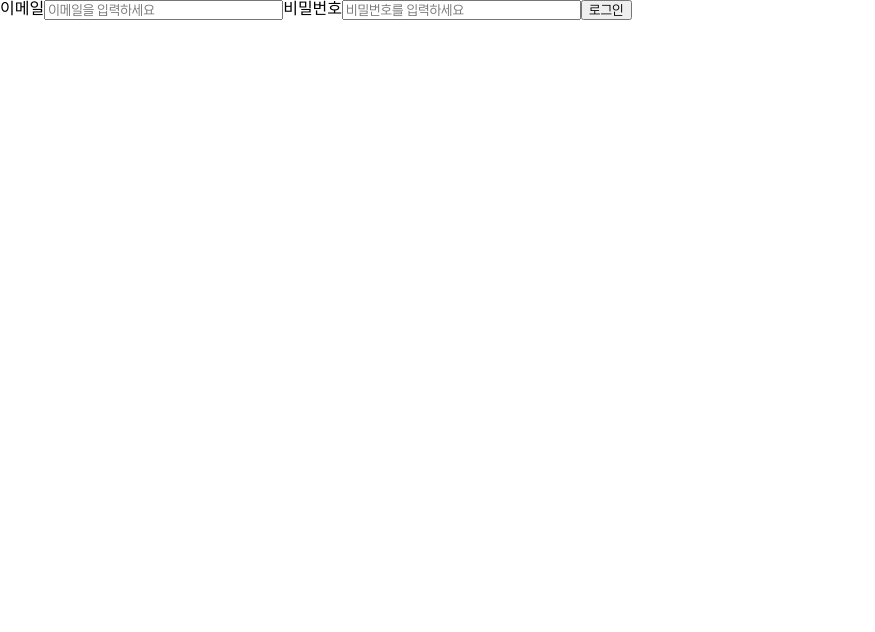
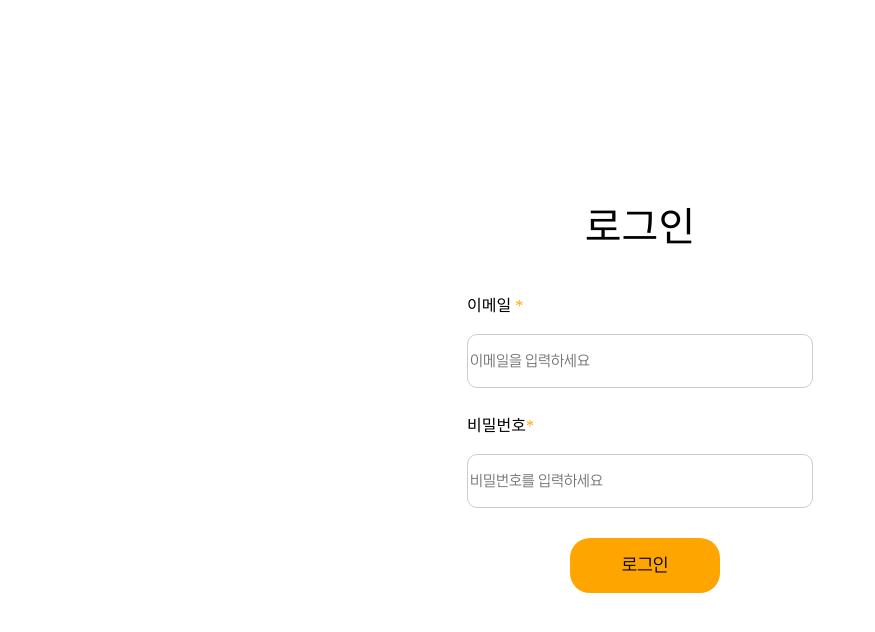
Before and after one commit to cara656513/gatherMBTI, a React (Vite) app: page /login in a window 1280 px wide. Shown: the top 632 px of the page, without its empty margins (0-875 px from the left). Built offline with nearby package versions, Linux system fonts and the light colour scheme; no server answers.

Commit message:
변경사항완료

```diff
--- a/src/components/LoginComponent.jsx
+++ b/src/components/LoginComponent.jsx
@@ -2,21 +2,79 @@ import React, { useEffect, useState } from 'react'
 import supabase from '../supabase'
 import { useNavigate } from 'react-router-dom';
 import styled from 'styled-components';
+const Container = styled.div`
+    display: flex;
+    width: 100vw;
+    height: 100vh;
+    justify-content: center;
+    align-items: center;
+    `
+const Logincontainer = styled.div`
+      width: 500px;
+      height: 500px;
+      display: flex;
+      justify-content: center;
+      align-items: center;
+      flex-direction: column;
+
+     `
+
+const LoginTitle = styled.h1`
+      font-size:  40px;
+      margin-bottom: 50px;
+     `
+const InputonBox = styled.div`
+      display: flex;
+      margin-bottom: 30px;
+      margin-top: 20px;
+      gap: 10px;
+     `
+const Input = styled.input`
+   width: 340px;
+   height: 50px;
+   font-size: 15px;
+   border: 1px solid #ccc;
+   border-radius: 10px;
+`;
+
+
+const LargeButton = styled.button`
+    width: 150px;
+    height: 55px;
+    font-size: 18px;
+    padding: 15px;
+    border-radius: 20px;
+    background-color: orange;
+    border: none;
+     `
+const ButtonBox = styled.div`
+      display: flex;
+      justify-content: center;
+      align-items: center;
+height: auto;
+width: auto;
+flex-wrap: wrap;
+gap: 10px;
+     `
+const Starbox = styled.span`
+  color: orange;
+`
 const LoginComponent = () => {
-     const [user , setuser] = useState(null);
-     const [email , setemail] = useState("");
-     const [password , setpassword ] = useState("");
+
+  const [email, setEmail] = useState("");
+  const [password, setPassword] = useState("");
   const navigate = useNavigate();
+  const [user, setuser] = useState("");
   const [errorMessage, setErrorMessage] = useState("");
   const onChangeEmail = (e) => {
-      setemail(e.target.value);
+    setEmail(e.target.value);
   };
 
   const onChangePassword = (e) => {
-      setpassword(e.target.value);
+    setPassword(e.target.value);
   };
 
-    const signInUser = async (e)=> {
+  const signInUser = async (e) => {
     e.preventDefault();
     const { data, error } = await supabase.auth.signInWithPassword({
       email,
@@ -25,10 +83,13 @@ const LoginComponent = () => {
     if (error) {
       console.error("로그인 실패:", error.message);
       console.log(error)
+      setErrorMessage("로그인을 다시 시도해주세요")
     }
     else {
       console.log("로그인 성공:", data);
-        setErrorMessage("")
+
+
+      setuser(data.user)
       navigate('/')
     }
 
@@ -37,15 +98,37 @@ const LoginComponent = () => {
   }
 
   return (
+    <>
+      <Container>
+        <Logincontainer>
+          <LoginTitle>로그인</LoginTitle>
+          <form action="" onSubmit={signInUser} >
+            <span >이메일 <Starbox>*</Starbox></span>
 
-    <form action="" onSubmit = {signInUser} >
-    <span>이메일</span>
-    <input type="text" placeholder='이메일을 입력하세요'  value={email} onChange={onChangeEmail} />
-    <span>비밀번호</span>
-    <input type="password" placeholder='비밀번호를 입력하세요' value={password} onChange={onChangePassword}/>
-    <button type='subimt' >로그인</button>
-    { <p style={{ color: "red" }}>{errorMessage}</p>}
+            <InputonBox>
+              <Input type="text" placeholder='이메일을 입력하세요' value={email} onChange={onChangeEmail} />
+            </InputonBox>
+            <span>비밀번호<Starbox>*</Starbox></span>
+
+
+            <InputonBox>
+              <Input type="password" placeholder='비밀번호를 입력하세요' value={password} onChange={onChangePassword} />
+            </InputonBox>
+
+
+            <ButtonBox>
+              <p>{errorMessage}</p>
+              <LargeButton type='submit'>로그인</LargeButton>
+            </ButtonBox>
+
           </form>
+        </Logincontainer>
+      </Container>
+
+    </>
+
+
+
   )
 }
 
```
Lines whose indentation alone changed are shown as unchanged.
